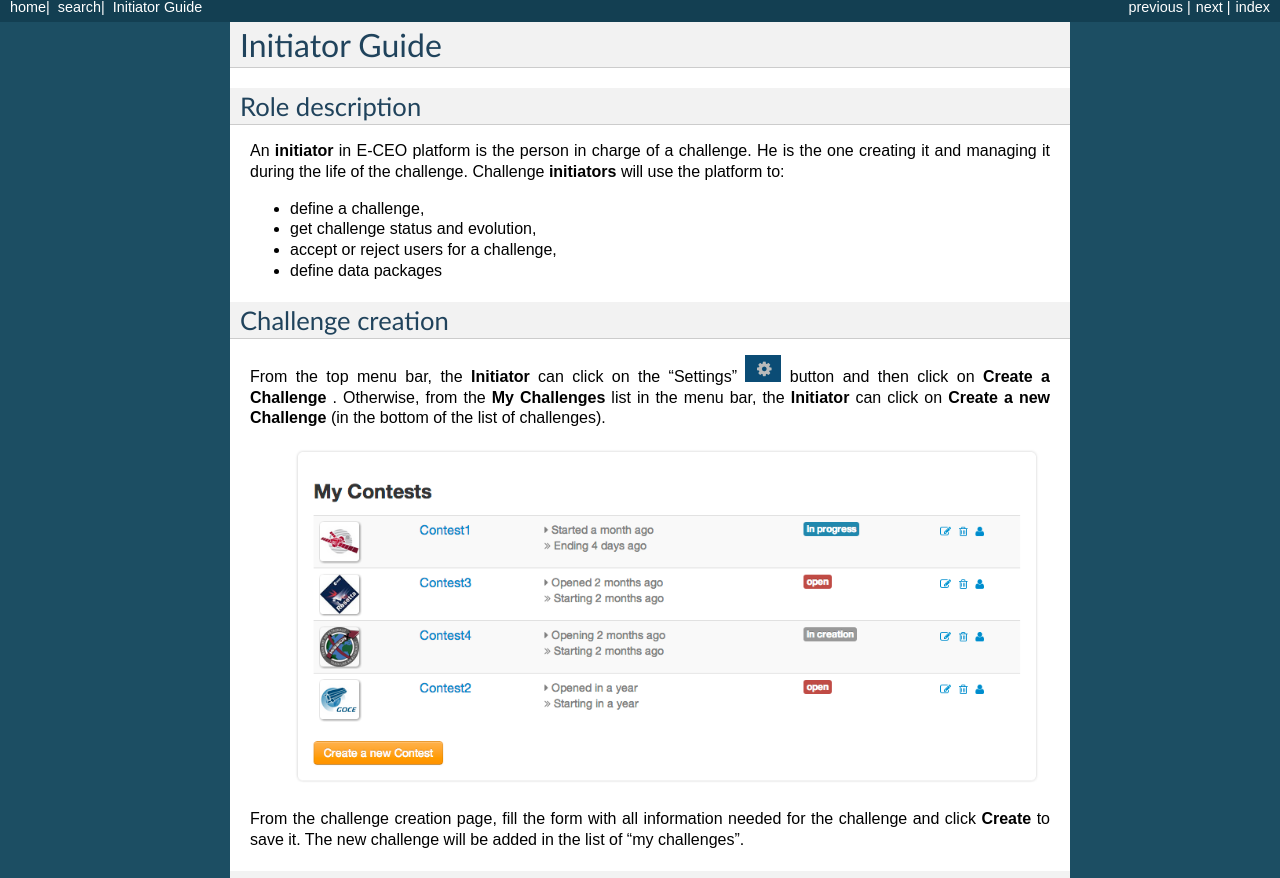
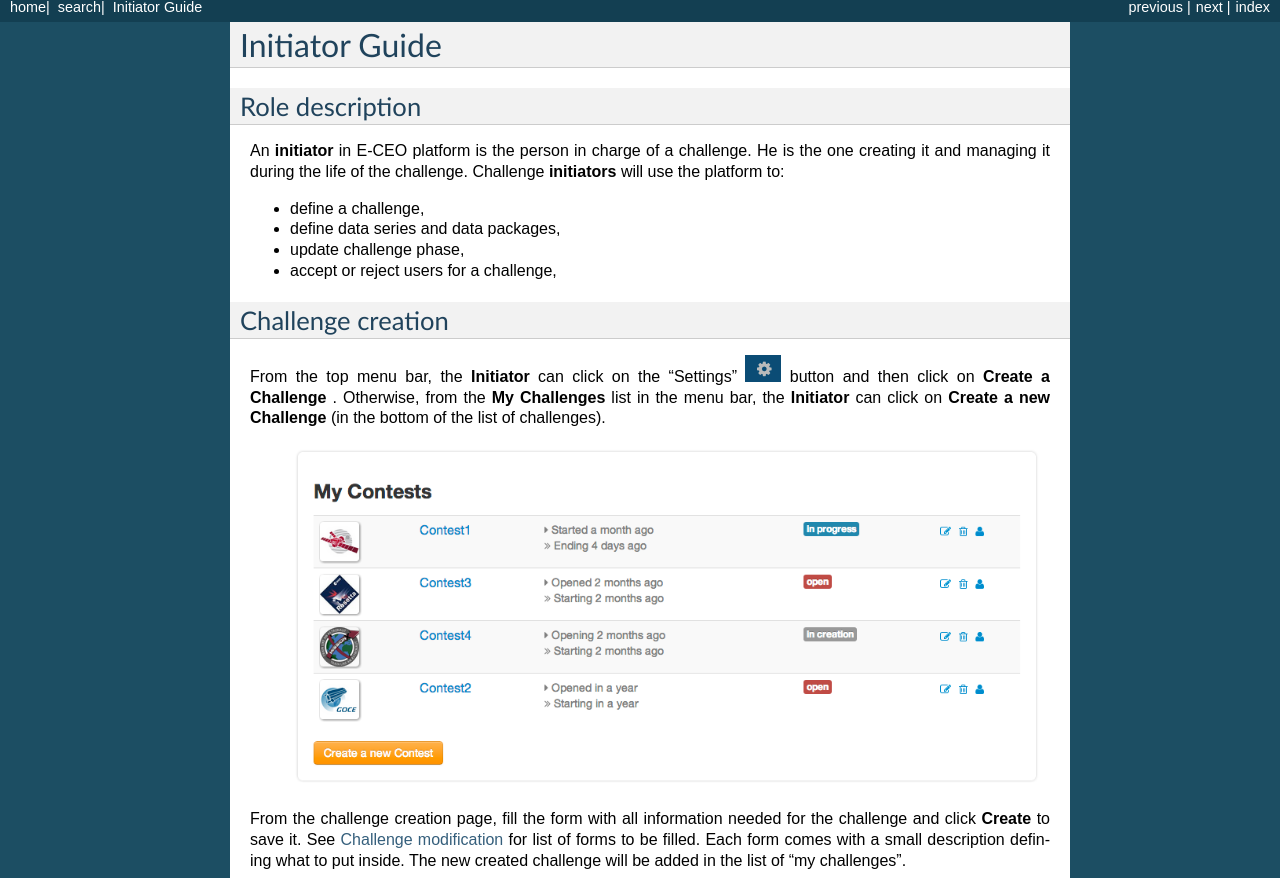
Before and after one commit to Terradue/doc-challenges, a Sphinx documentation site: the page built from source/initiator.rst, in a window 1280 px wide and 1400 px high, cut to the strip 337-1215 px from the top of the window. Built offline with Sphinx 7.4.7, drawn with Linux system fonts in a browser that asks for light colours.

Commit message:
initiator changes

```diff
--- a/source/initiator.rst
+++ b/source/initiator.rst
@@ -9,9 +9,9 @@ An **initiator** in E-CEO platform is the person in charge of a challenge. He is
 Challenge **initiators** will use the platform to:
 
 -  define a challenge,
--  get challenge status and evolution,
+-  define data series and data packages,
+-  update challenge phase,
 -  accept or reject users for a challenge,
--  define data packages
 
 
 Challenge creation
@@ -23,9 +23,10 @@ Otherwise, from the **My Challenges**  list in the menu bar, the **Initiator** c
 .. image:: includes/sum/create_contest.png
 	:align: center
 
-From the challenge creation page, fill the form with all information
-needed for the challenge and click **Create**  to save it. The new
-challenge will be added in the list of “my challenges”.
+From the challenge creation page, fill the form with all information needed for the challenge and click **Create**  to save it. See `Challenge modification`_ for list of forms to be filled. Each form comes with a small description defining what to put inside.
+The new created  challenge will be added in the list of “my challenges”.
+
+.. _`Challenge modification`:
 
 Challenge modification
 ----------------------
```
